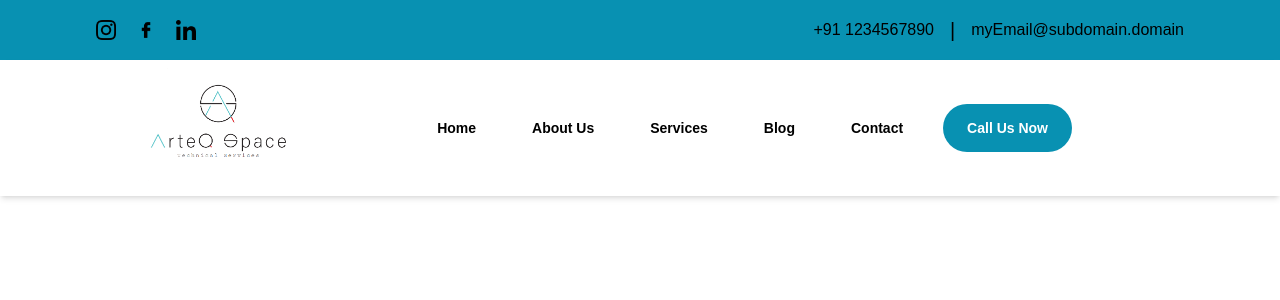
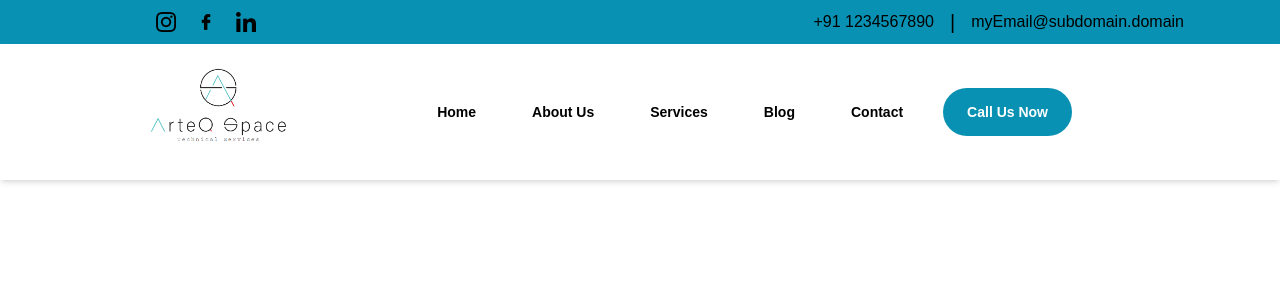
Before and after one commit to SuzaanAhmed/company, a Next.js app: page / in a window 1280 px wide. Shown: the top 300 px of the page. Built offline with nearby package versions, Linux system fonts and the light colour scheme.

Commit message:
Responsive

```diff
--- a/src/app/navbar/page.js
+++ b/src/app/navbar/page.js
@@ -8,8 +8,8 @@
   return (
     <div>
       {/* Top bar */}
-      <header className="bg-[#0891b2] flex flex-col md:flex-row p-4 gap-4 md:gap-6 justify-between items-center text-lg">
-        <div className="flex flex-row gap-5 items-center ml-0 md:ml-20">
+      <header className="bg-[#0891b2] flex flex-col md:flex-row px-4 py-2 gap-4 md:gap-6 justify-between items-center text-lg">
+        <div className="flex flex-row gap-5 items-center lg:ml-35 md:ml-20">
           <img src="instagram.png" alt="Instagram" className="h-5 w-5" />
           <img src="facebook.png" alt="Facebook" className="h-5 w-5" />
           <img src="linkedin.png" alt="LinkedIn" className="h-5 w-5" />
@@ -22,7 +22,6 @@
         </div>
       </header>
 
-      {/* Main navbar */}
       <div className="bg-white p-2 shadow-md">
         <div className="flex items-center justify-between">
           <div className="flex items-center">
```
